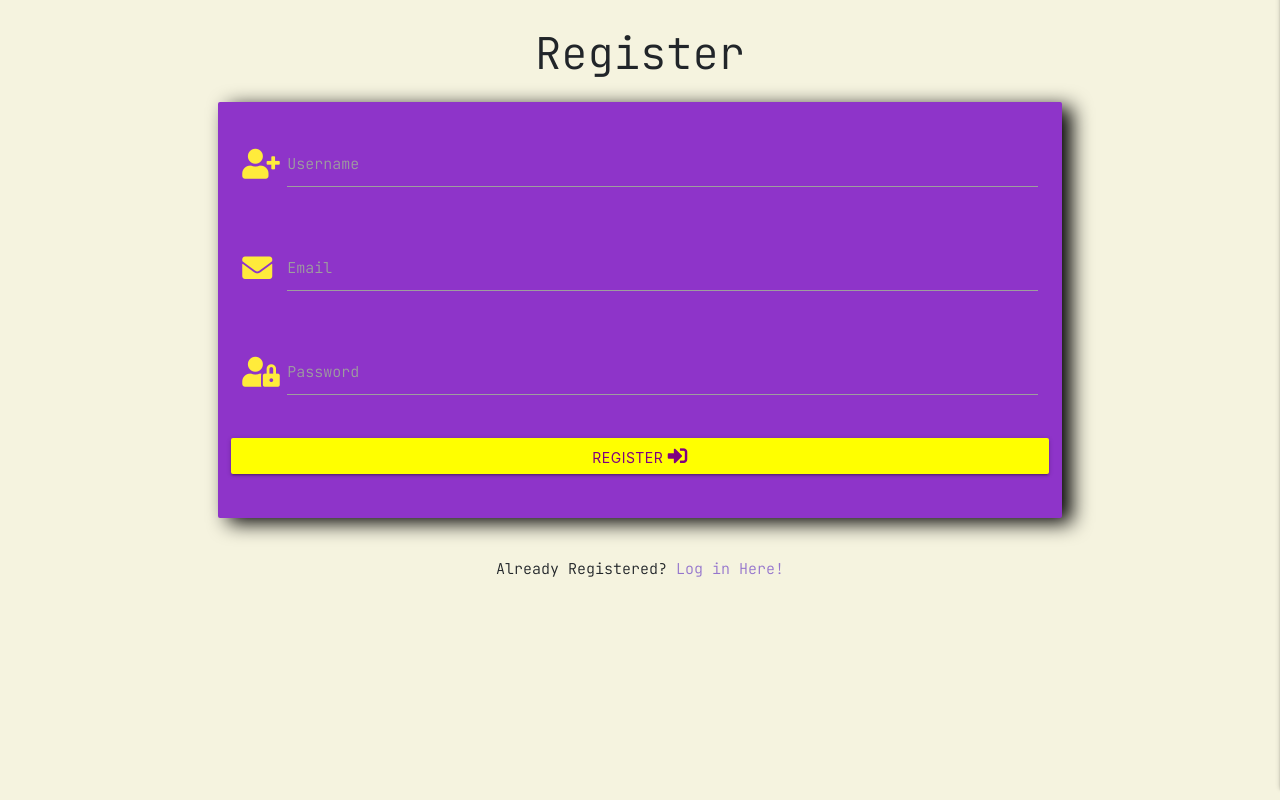
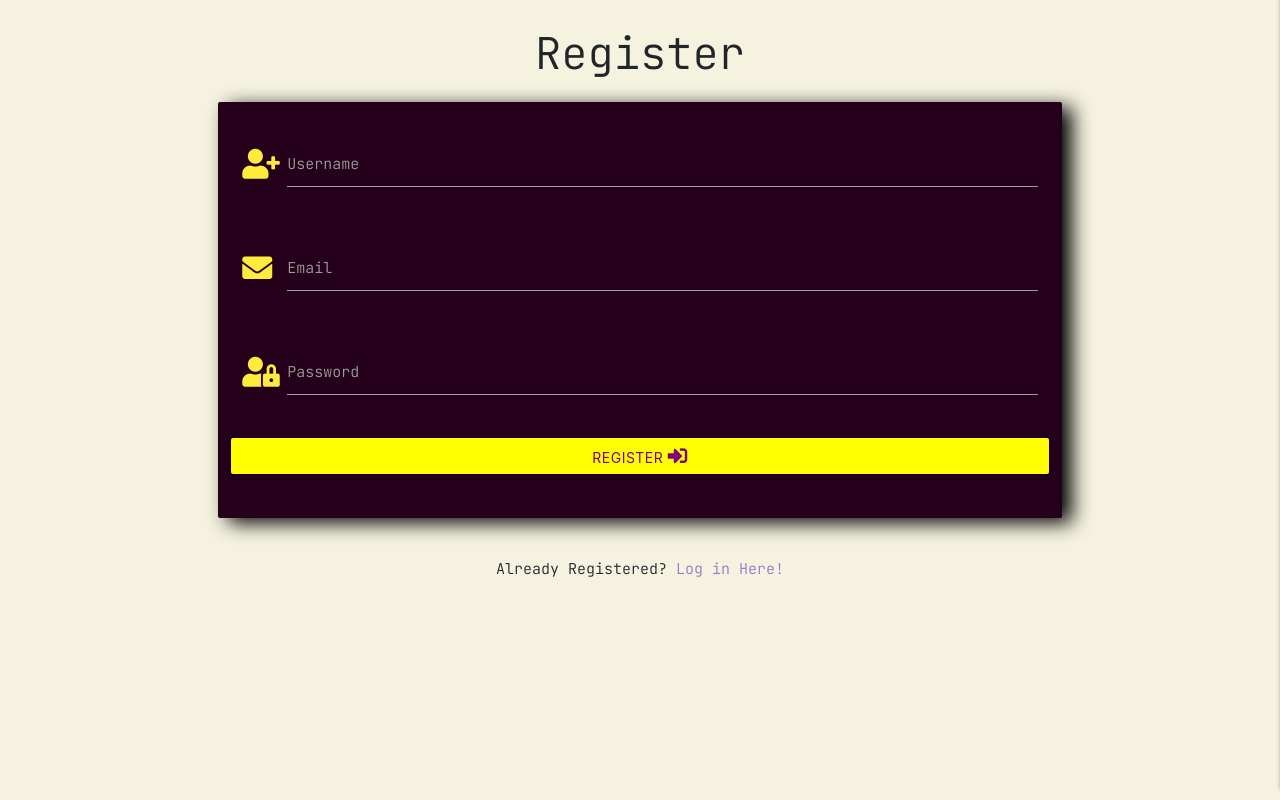
Before and after one commit to jakefernihough/Medium-Heat-Reviews, a Flask app: page /register in a window 1280 px wide. Shown: the part 72-872 px from the top of the page. Run offline with Flask 2, Linux system fonts and the light colour scheme; some libraries are stand-ins or nearby versions.

Commit message:
updated styles for login/register

```diff
--- a/static/css/style.css
+++ b/static/css/style.css
@@ -66,11 +66,12 @@ body::-webkit-scrollbar-thumb {
    /* Login/ Register */
 
 .login-edit {
-    background: rgb(142,52,201);
+    background: rgb(36,0,26);
     box-shadow: 10px 5px 20px black;
     font-family: 'JetBrains Mono', monospace;
     text-transform: capitalize;
     margin-bottom: 20px;
+    color: white;
 }
 
     /* About */
--- a/templates/login.html
+++ b/templates/login.html
@@ -12,7 +12,7 @@
 					<div class="input-field col s12">
 						<i class="fas fa-user-cog prefix yellow-text"></i>
 						<input id="username" name="username" type="text" minlength="5"
-                            maxlength="15" pattern="^[a-zA-Z0-9]{5,15}$" class="validate" required>
+                            maxlength="15" pattern="^[a-zA-Z0-9]{5,15}$" class="white-text validate" required>
 						<label for="username">Username</label>
 					</div>
                 </div>
@@ -21,7 +21,7 @@
                     <div class="input-field col s12">
 						<i class="fas fa-user-lock prefix yellow-text"></i>
                         <input id="password" name="password" type="password" minlength="5"
-                            maxlength="15" pattern="^[a-zA-Z0-9]{5,15}$" class="validate" required>
+                            maxlength="15" pattern="^[a-zA-Z0-9]{5,15}$" class="white-text validate" required>
                         <label for="password">Password</label>
                     </div>
                 </div>
--- a/templates/register.html
+++ b/templates/register.html
@@ -12,7 +12,7 @@
 					<div class="input-field col s12">
 						<i class="fas fa-user-plus prefix yellow-text"></i>
 						<input id="username" name="username" type="text" minlength="5"
-                            maxlength="15" pattern="^[a-zA-Z0-9]{5,15}$" class="validate" required>
+                            maxlength="15" pattern="^[a-zA-Z0-9]{5,15}$" class="white-text validate" required>
 						<label for="username">Username</label>
 					</div>
                 </div>
@@ -21,7 +21,7 @@
 					<div class="input-field col s12">
 						<i class="fas fa-envelope prefix yellow-text"></i>
 						<input id="email" name="email" type="text" minlength="5"
-                            maxlength="25" pattern="^[a-zA-Z0-9]{5,15}$" class="validate" required>
+                            maxlength="25" pattern="^[a-zA-Z0-9]{5,15}$" class="white-text validate" required>
 						<label for="email">Email</label>
 					</div>
                 </div>
@@ -30,7 +30,7 @@
                     <div class="input-field col s12">
 						<i class="fas fa-user-lock prefix yellow-text"></i>
                         <input id="password" name="password" type="password" minlength="5"
-                            maxlength="15" pattern="^[a-zA-Z0-9]{5,15}$" class="validate" required>
+                            maxlength="15" pattern="^[a-zA-Z0-9]{5,15}$" class="white-text validate" required>
                         <label for="password">Password</label>
                     </div>
                 </div>
```
